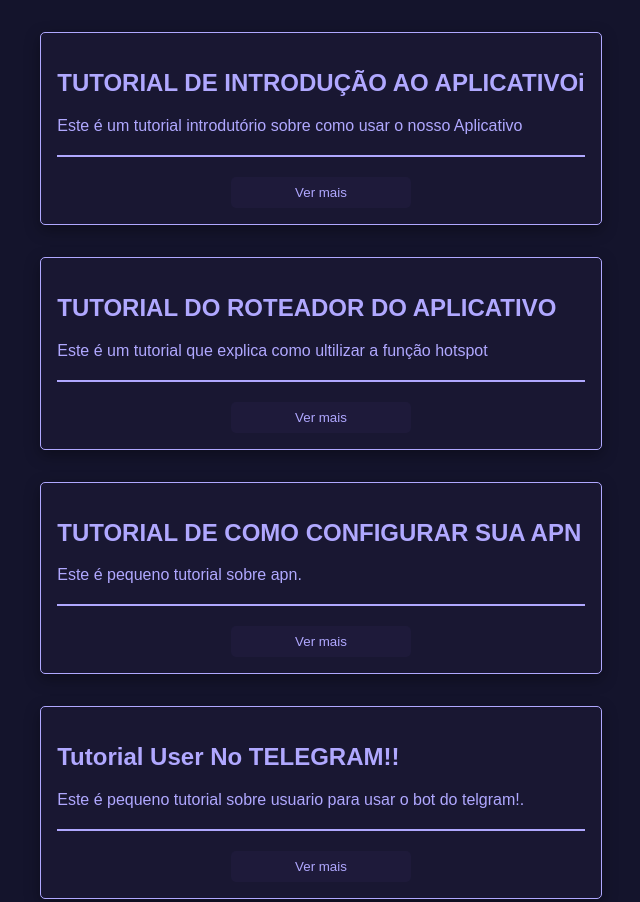
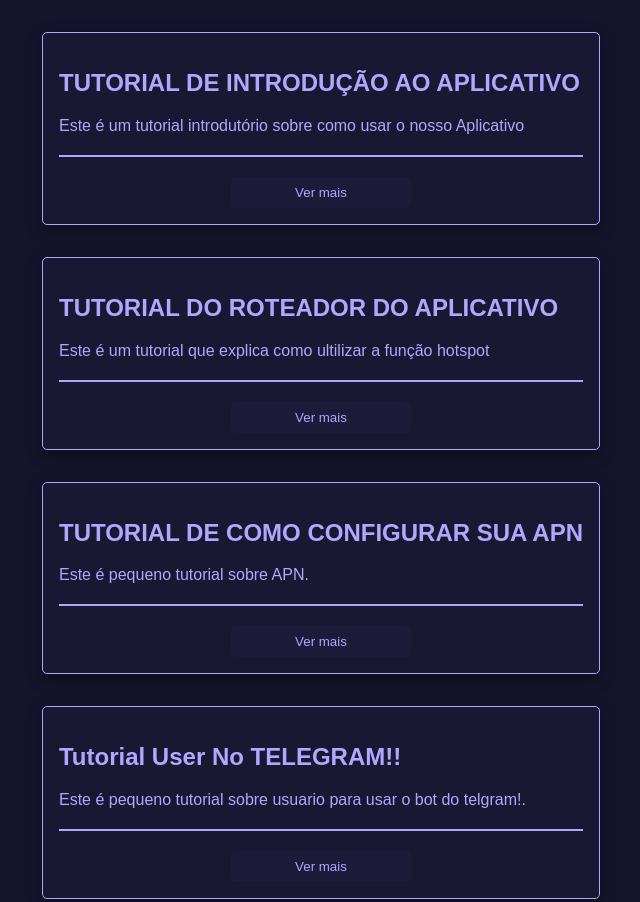
Before and after one commit to DuiBR/TUTORIAIS, a plain HTML site: page index.html in a window 1280 px wide. Shown: the top 902 px of the page, without its empty margins (319-959 px from the left). Drawn offline with Linux system fonts and the light colour scheme.

Commit message:
Update index.html

```diff
--- a/index.html
+++ b/index.html
@@ -8,7 +8,7 @@
 <body>
     <main>
         <section class="tutorial" id="1">
-            <h2 class="tutorial-heading">TUTORIAL DE INTRODUÇÃO AO APLICATIVOi</h2>
+            <h2 class="tutorial-heading">TUTORIAL DE INTRODUÇÃO AO APLICATIVO</h2>
             <p class="tutorial-text">Este é um tutorial introdutório sobre como usar o nosso Aplicativo</p>
             <hr>
             <button class="open-modal">Ver mais</button>
@@ -76,7 +76,7 @@
         </section>
         <section class="tutorial" id="3">
             <h2 class="tutorial-heading">TUTORIAL DE COMO CONFIGURAR SUA APN</h2>
-            <p class="tutorial-text">Este é pequeno tutorial sobre apn.</p>
+            <p class="tutorial-text">Este é pequeno tutorial sobre APN.</p>
             <hr>
             <button class="open-modal">Ver mais</button>
             <div class="modal">
```
